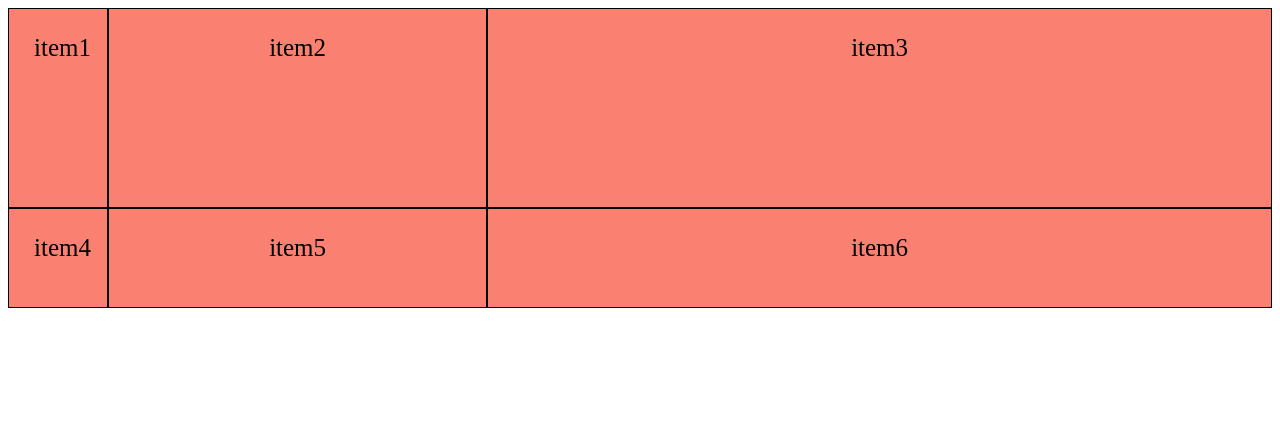
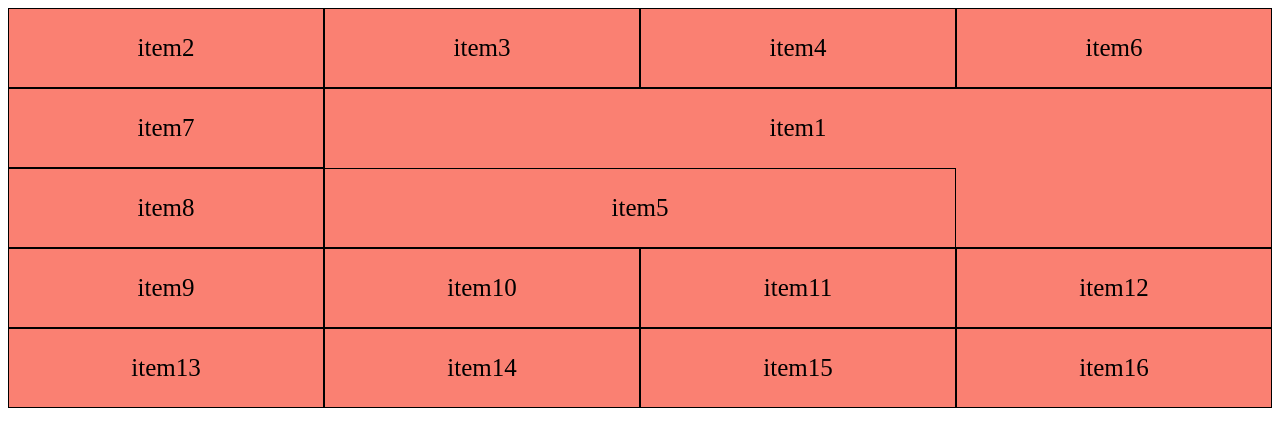
Before and after one commit to shayan881/template_project, a PHP site: page / in a window 1280 px wide. Shown: the top 447 px of the page. Run offline with PHP 8.4, Linux system fonts and the light colour scheme.

Commit message:
session 44 [ gird-area ]

```diff
--- a/css-grid/index.html
+++ b/css-grid/index.html
@@ -23,13 +23,13 @@
         <div class="grid-item">
             item4
         </div>
-        <div class="grid-item">
+        <div class="grid-item five">
             item5
         </div>
         <div class="grid-item">
             item6
         </div>
-        <!-- <div class="grid-item">
+        <div class="grid-item">
             item7
         </div>
         <div class="grid-item">
@@ -58,7 +58,7 @@
         </div>
         <div class="grid-item">
             item16
-        </div> -->
+        </div>
     </div>
 
 </body>
--- a/css-grid/style.css
+++ b/css-grid/style.css
@@ -1,10 +1,16 @@
 .grid-container {
     display: grid;
     width: 100%;
-    /* grid-template-columns: 150px 1fr 2fr; */
-    grid-template-columns: 100px 30% 1fr;
-    grid-template-rows: 200px 100px;
+    grid-template-columns: auto auto auto auto;
     background-color: skyblue;
+}
+
+.first-item {
+    grid-area: 2 / 2 / 4 / 5;
+}
+
+.five {
+    grid-area: 3 / 2 / 4 / 4;
 }
 
 .grid-item {
```
